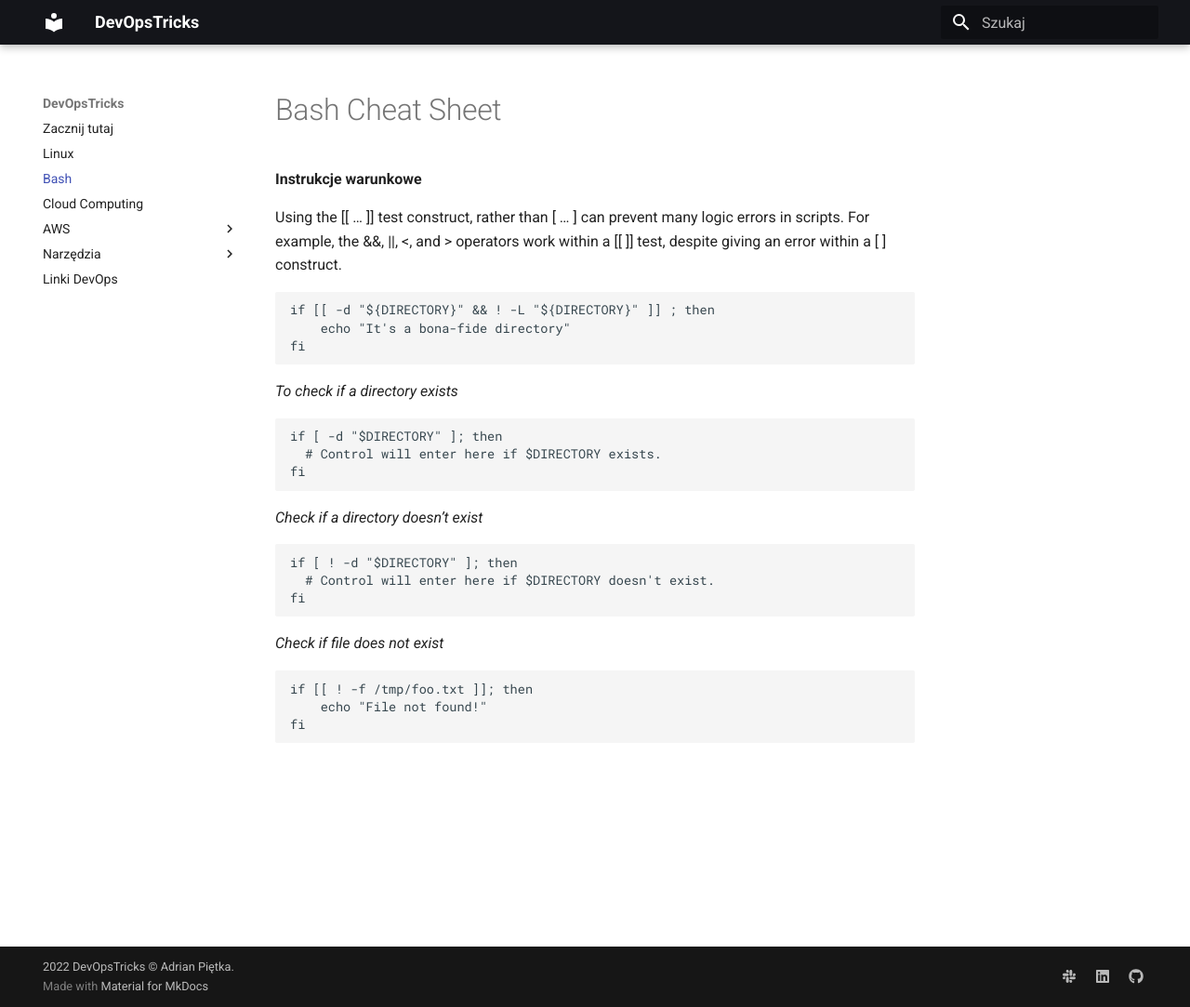
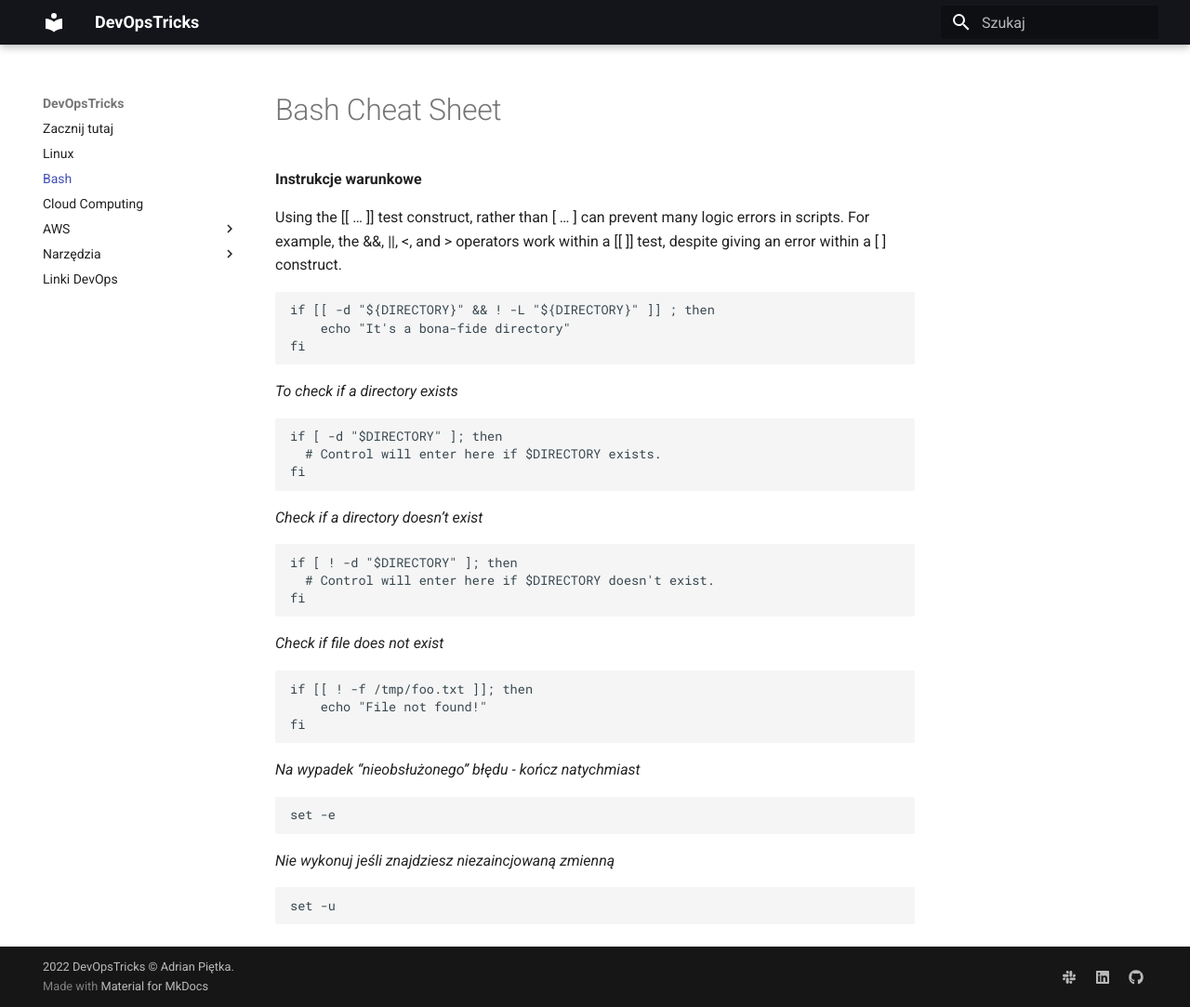
Before and after one commit to adrianpietka/devops-knowledge-base, an MkDocs documentation site: the page built from docs/bash-cheatsheet.md, in a window 1280 px wide and 1083 px high. Shown: the whole window at 93% size. Built offline with MkDocs 1.6.1 and Material for MkDocs 9.7.7, drawn with Linux system fonts in a browser that asks for light colours.

Commit message:
Update bash-cheatsheet.md

````diff
--- a/docs/bash-cheatsheet.md
+++ b/docs/bash-cheatsheet.md
@@ -33,3 +33,15 @@ if [[ ! -f /tmp/foo.txt ]]; then
     echo "File not found!"
 fi
 ```
+
+*Na wypadek "nieobsłużonego" błędu - kończ natychmiast*
+
+```
+set -e
+```
+
+*Nie wykonuj jeśli znajdziesz niezaincjowaną zmienną*
+
+```
+set -u
+```
````
